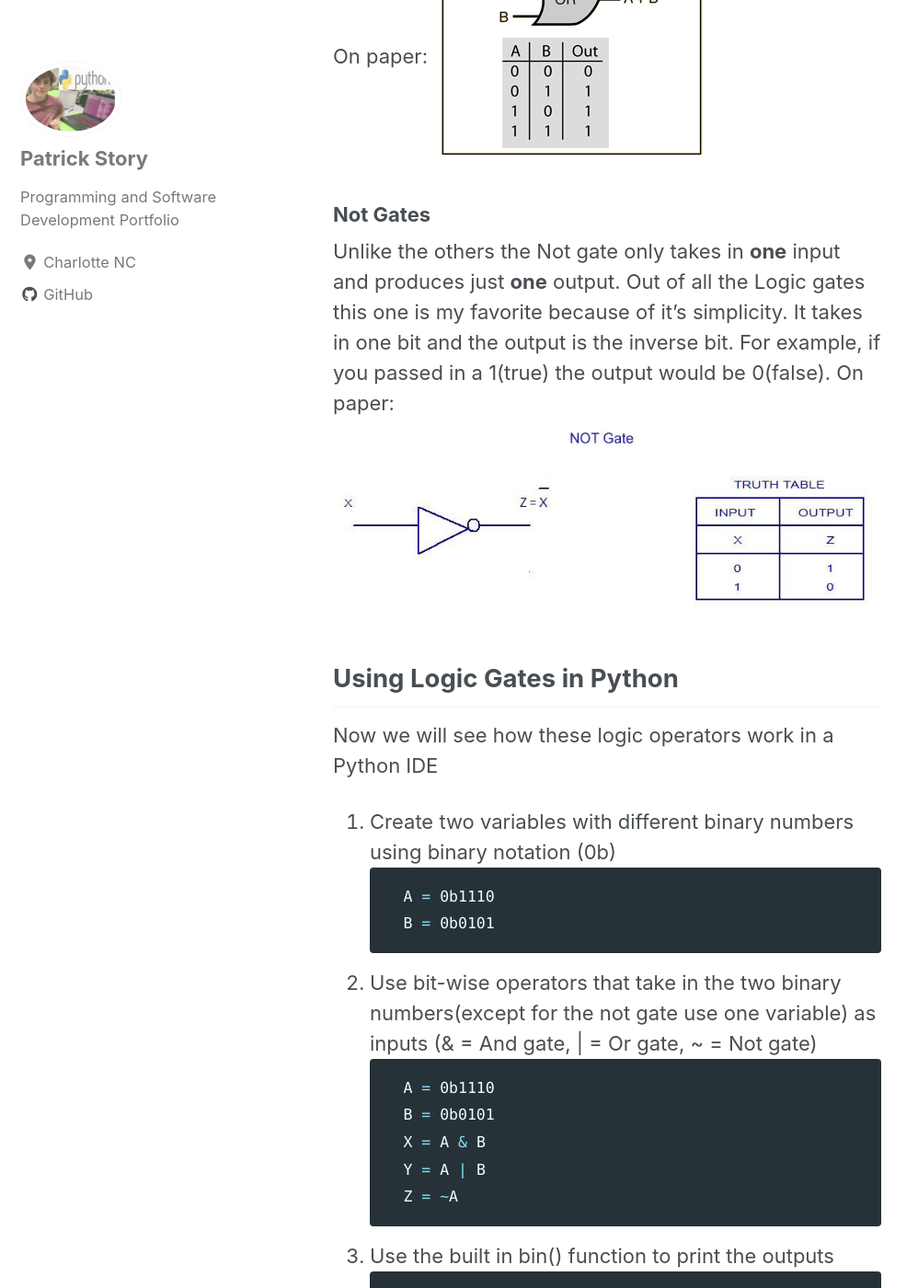
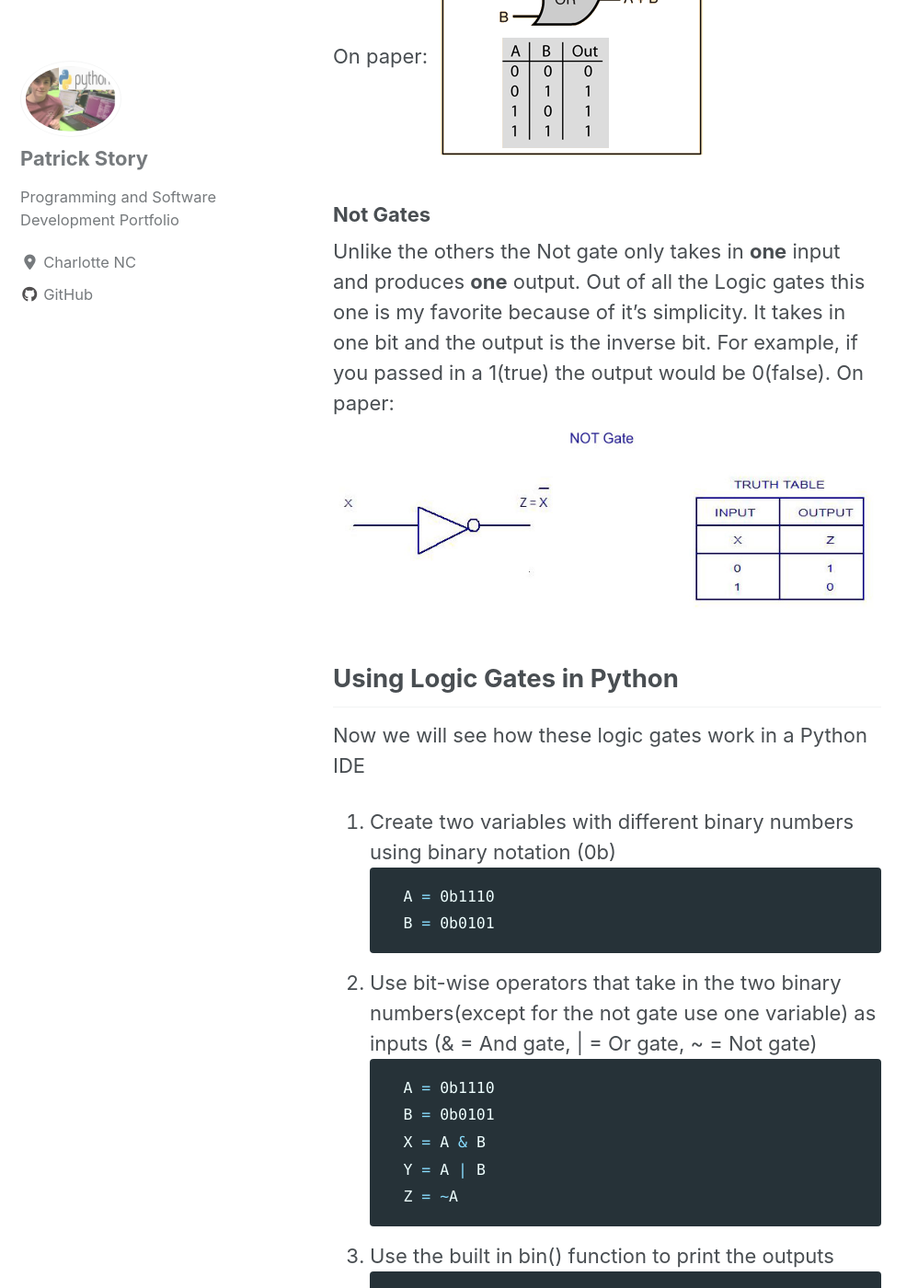
Before and after one commit to Patchyst/Patchyst.github.io, a Jekyll site: the page built from _posts/2019-08-10-binaryintro.md, in a window 1280 px wide and 1400 px high, scrolled down 3550 px. Shown: the whole window at 92% size, without its empty margins (0-998 px from the left). Built offline with Jekyll 4.4.1, drawn with Linux system fonts in a browser that asks for light colours; cached includes are drawn as plain includes; nearby versions of some CDN libraries.

Commit message:
Updating Binary page

````diff
--- a/_posts/2019-08-10-binaryintro.md
+++ b/_posts/2019-08-10-binaryintro.md
@@ -43,10 +43,10 @@ Just like the And operator used in regular Python if both conditions are True th
 Or gates, just like And gates take in two bits as an input and produce 1 bit as an output. I like to think of an Or gate as the opposite of an And gate. In an Or gate if any inputs are a 1(true) then the output will be 1(true), but if both inputs are 0(false) then the output with be 0(false). On paper:
 ![or-gate](/images/orgate.jpg){:class="img-responsive"}
 ### Not Gates
-Unlike the others the Not gate only takes in **one** input and produces just **one** output. Out of all the Logic gates this one is my favorite because of it's simplicity. It takes in one bit and the output is the inverse bit. For example, if you passed in a 1(true) the output would be 0(false). On paper:
+Unlike the others the Not gate only takes in **one** input and produces **one** output. Out of all the Logic gates this one is my favorite because of it's simplicity. It takes in one bit and the output is the inverse bit. For example, if you passed in a 1(true) the output would be 0(false). On paper:
 ![not-gate](/images/notgate.jpg){:class="img-responsive"}
 ## Using Logic Gates in Python
-Now we will see how these logic operators work in a Python IDE
+Now we will see how these logic gates work in a Python IDE
 1. Create two variables with different binary numbers using binary notation (0b)
 ```python
     A = 0b1110
````
